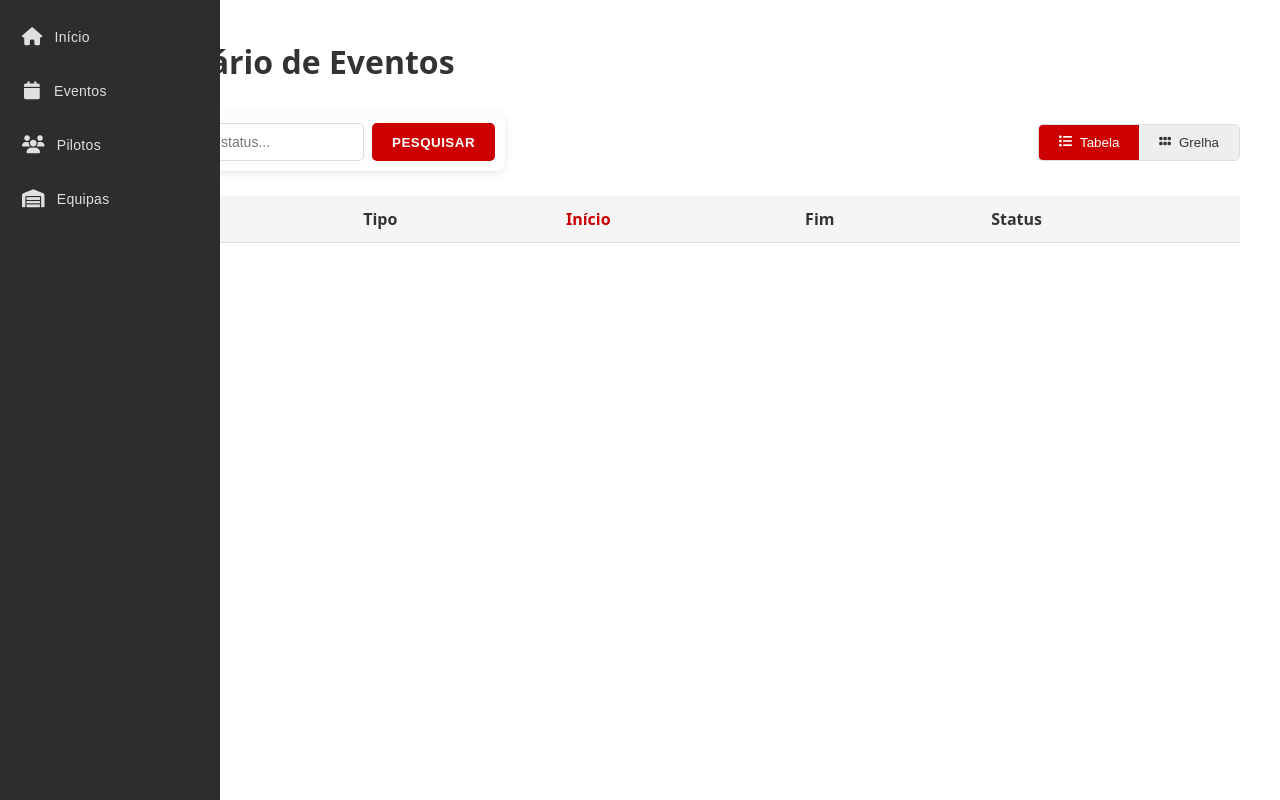
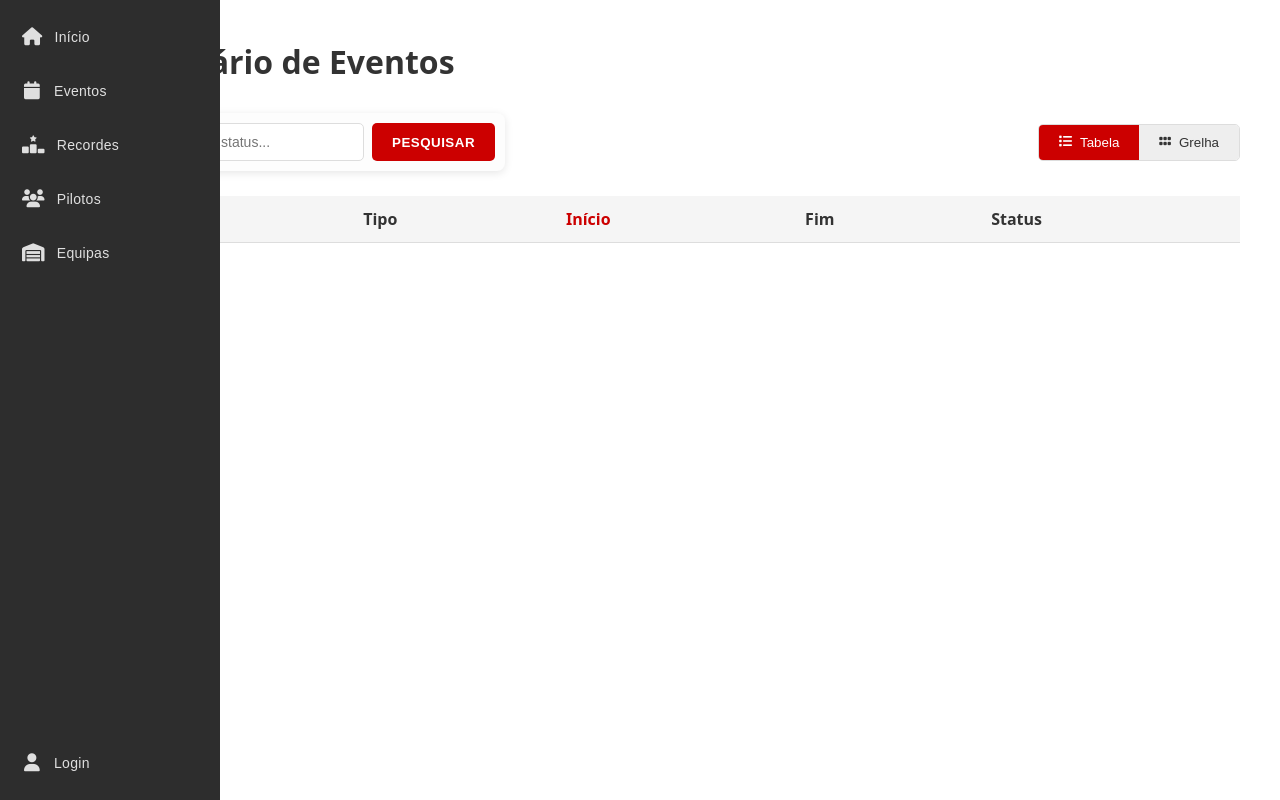
Before and after one commit to tomasxavier06/Project_FBD, a Flask app: page /events in a window 1280 px wide. Run offline with Flask 3, Linux system fonts and the light colour scheme; the visitor is signed in with stand-in values (Sample User, id 1); data that the repository does not hold is empty.

Commit message:
corrigi a side bar duma pagina

```diff
--- a/templates/events.html
+++ b/templates/events.html
@@ -9,13 +9,35 @@
   <link rel="stylesheet" href="/static/css/tables.css">
 </head>
 <body>
-  <aside class="sidebar">
+  <aside class="sidebar" aria-label="Barra lateral">
     <nav>
-      <button class="sidebar-btn" onclick="window.location.href='/'"><i class="fa-solid fa-house"></i><span>Início</span></button>
-      <button class="sidebar-btn active" onclick="window.location.href='/events'"><i class="fa-solid fa-calendar"></i><span>Eventos</span></button>
-      <button class="sidebar-btn" onclick="window.location.href='/pilots'"><i class="fa-solid fa-users"></i><span>Pilotos</span></button>
-      <button class="sidebar-btn" onclick="window.location.href='/teams'"><i class="fa-solid fa-warehouse"></i><span>Equipas</span></button>
+      <button class="sidebar-btn" onclick="window.location.href='/'">
+        <i class="fa-solid fa-house"></i>
+        <span>Início</span>
+      </button>
+      <button class="sidebar-btn" onclick="window.location.href='/events'">
+        <i class="fa-solid fa-calendar"></i>
+        <span>Eventos</span>
+      </button>
+      <button class="sidebar-btn" onclick="window.location.href='/records'">
+        <i class="fa-solid fa-ranking-star"></i>
+        <span>Recordes</span>
+      </button>
+      <button class="sidebar-btn" onclick="window.location.href='/pilots'">
+        <i class="fa-solid fa-users"></i>
+        <span>Pilotos</span>
+      </button>
+      <button class="sidebar-btn" onclick="window.location.href='/teams'">
+        <i class="fa-solid fa-warehouse"></i>
+        <span>Equipas</span>
+      </button>
     </nav>
+    <div class="sidebar-bottom">
+      <button class="sidebar-btn" onclick="window.location.href='/login'">
+        <i class="fa-solid fa-user"></i>
+        <span>Login</span>
+      </button>
+    </div>
   </aside>
 
   <div class="content">
```
